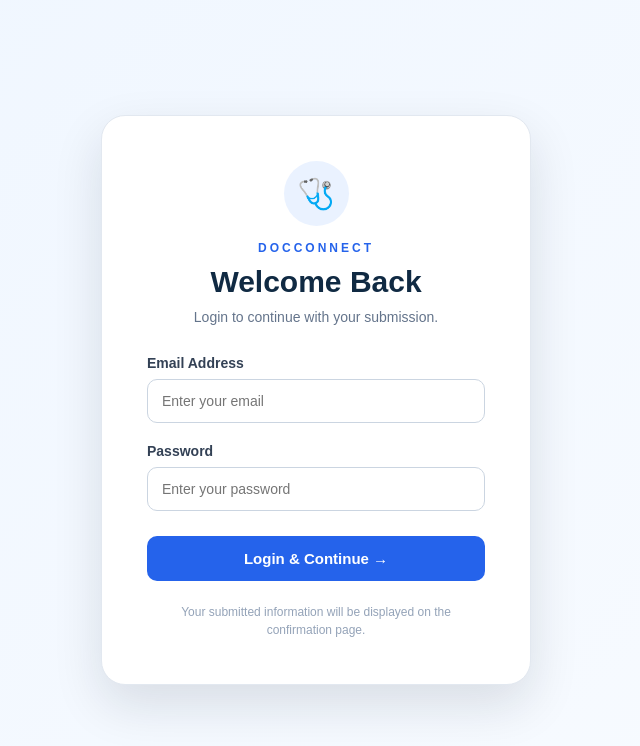
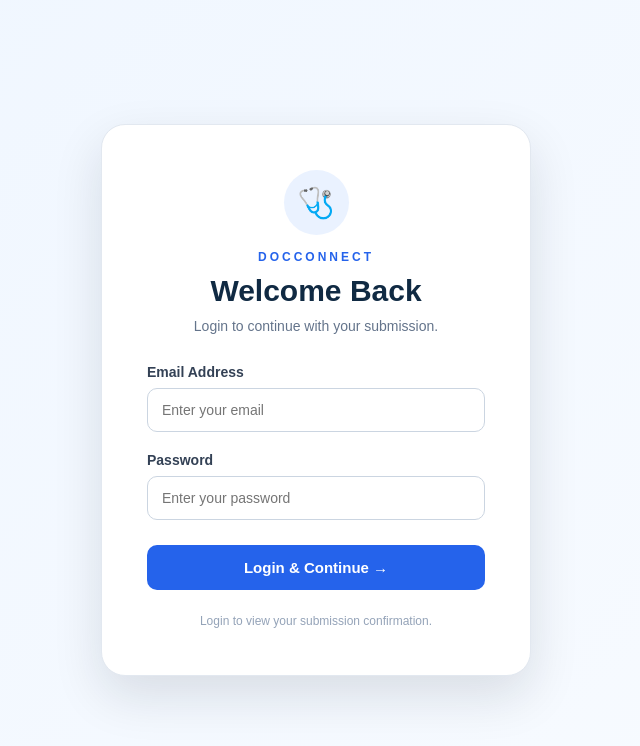
Before and after one commit to sarahtalawala/DocConnect, a React (Create React App) app in the folder frontend/: page /login in a window 1280 px wide. Shown: the top 746 px of the page, without its empty margins (324-964 px from the left). Built offline with nearby package versions, Linux system fonts and the light colour scheme.

Commit message:
Fix login and submission flow

```diff
--- a/frontend/src/App.js
+++ b/frontend/src/App.js
@@ -75,12 +75,12 @@ function Home() {
 
         {/* LOGIN */}
         <button
-          type="button"
-          className="login-btn"
-          onClick={() => navigate("/patient-registration")}
+        type="button"
+        className="login-btn"
+        onClick={() => navigate("/login")}
         >
           Login
-        </button>
+          </button>
 
       </header>
 
@@ -1442,10 +1442,15 @@ function AppRouter() {
           path="/contact"
           element={<ContactForm />}
         />
-        <Route path="/login" element={<Login />} />
+
         <Route
-        path="/submission-success"
-        element={<SubmissionSuccess />}
+          path="/login"
+          element={<Login />}
+        />
+
+        <Route
+          path="/submission-success"
+          element={<SubmissionSuccess />}
         />
 
       </Routes>
--- a/frontend/src/Login.js
+++ b/frontend/src/Login.js
@@ -9,21 +9,21 @@ function Login() {
   const [email, setEmail] = useState("");
   const [password, setPassword] = useState("");
 
-  // Data jo previous form se aayega
+  // Form se aaya hua data yahan store rahega,
+  // lekin Login page par display nahi hoga.
   const submittedData = location.state?.submittedData || {};
   const formType = location.state?.formType || "Form Submission";
 
   const handleLogin = (e) => {
     e.preventDefault();
 
-    if (!email || !password) {
+    if (!email.trim() || !password.trim()) {
       alert("Please enter email and password.");
       return;
     }
 
-    // Academic project ke liye basic login flow
-    // Baad mein isko real database authentication se connect kar sakte hain.
     navigate("/submission-success", {
+      replace: true,
       state: {
         submittedData: submittedData,
         formType: formType,
@@ -34,12 +34,9 @@ function Login() {
 
   return (
     <div className="login-page">
-
       <div className="login-card">
 
-        <div className="login-logo">
-          🩺
-        </div>
+        <div className="login-logo">🩺</div>
 
         <p className="login-brand">DOCCONNECT</p>
 
@@ -73,18 +70,20 @@ function Login() {
             />
           </div>
 
-          <button type="submit" className="login-button">
+          <button
+            type="submit"
+            className="login-button"
+          >
             Login & Continue →
           </button>
 
         </form>
 
         <p className="login-note">
-          Your submitted information will be displayed on the confirmation page.
+          Login to view your submission confirmation.
         </p>
 
       </div>
-
     </div>
   );
 }
```
